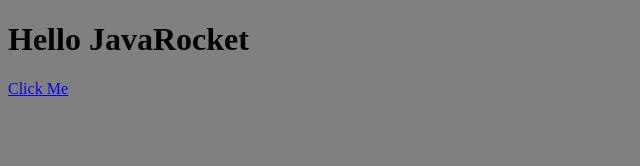
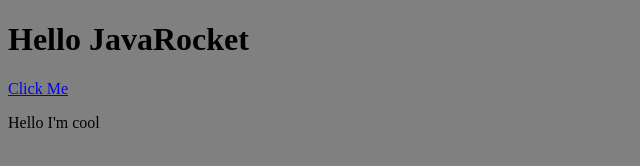
Before and after one commit to JoaoPontes98/JavaRocket, a plain HTML site: page index.html in a window 1280 px wide. Shown: the full height of the page, 0-640 px from the left. Drawn offline with Linux system fonts and the light colour scheme.

Commit message:
Began Adding cool stuff

```diff
--- a/index.html
+++ b/index.html
@@ -8,5 +8,8 @@
   <body>
     <h1>Hello JavaRocket</h1>
     <a href="#" onclick="car.fly();">Click Me</a>
+    <div class="cool">
+      <p>Hello I'm cool</p>
+    </div>
   </body>
 </html>
```
